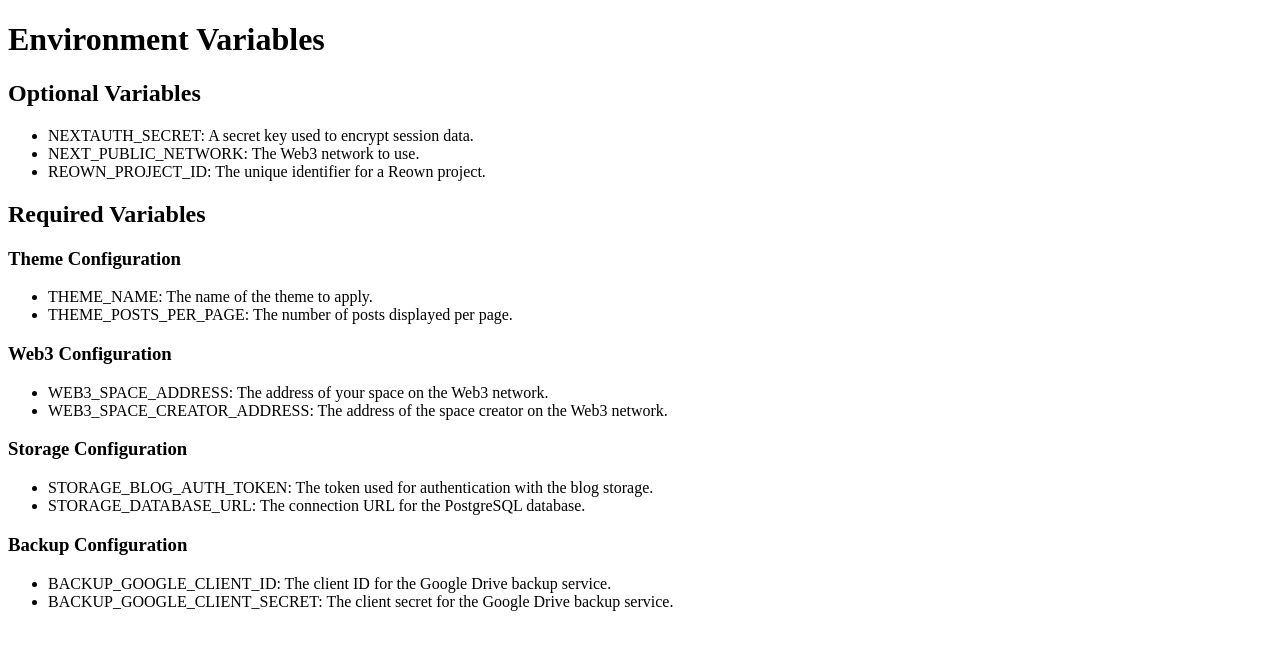
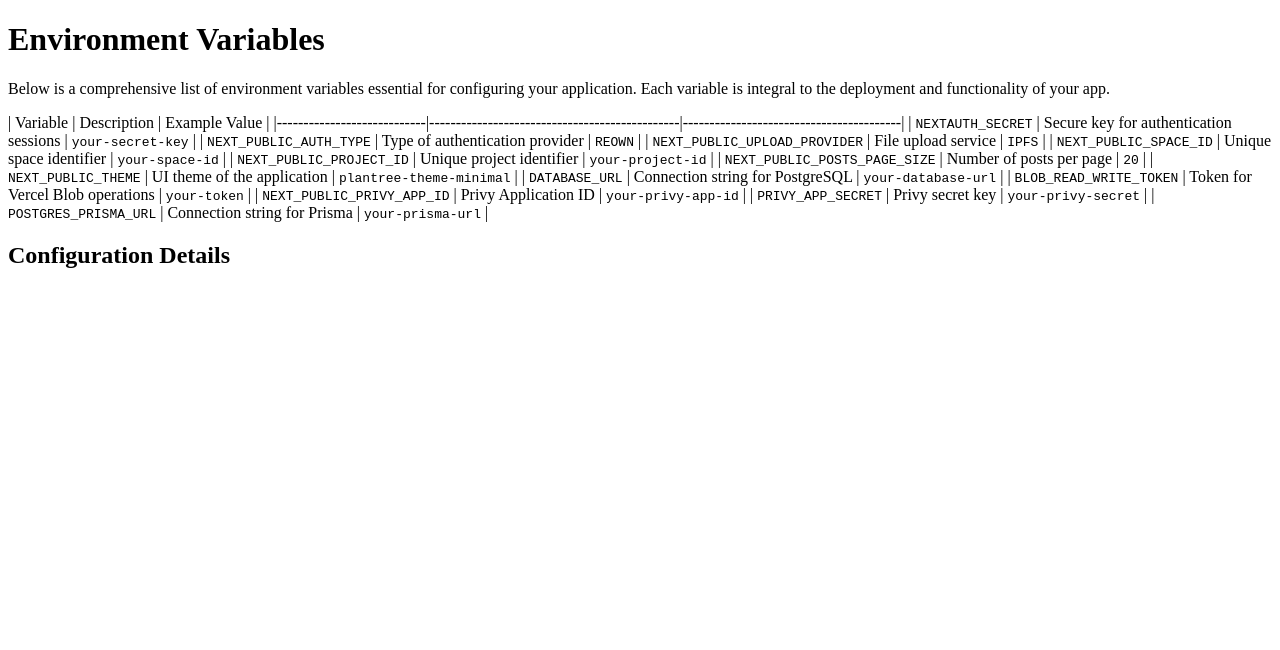
Before and after one commit to penx-lab/penx-docs, a Next.js app: page /guides/environment-variables in a window 1280 px wide. Shown: the top 650 px of the page. Built offline with nearby package versions, Linux system fonts and the light colour scheme.

Commit message:
docs: update environment mdx

```diff
--- a/pages/guides/environment-variables.mdx
+++ b/pages/guides/environment-variables.mdx
@@ -1,24 +1,20 @@
 # Environment Variables
 
-## Optional Variables
-+ NEXTAUTH_SECRET: A secret key used to encrypt session data.
-+ NEXT_PUBLIC_NETWORK: The Web3 network to use.
-+ REOWN_PROJECT_ID: The unique identifier for a Reown project.
+Below is a comprehensive list of environment variables essential for configuring your application. Each variable is integral to the deployment and functionality of your app.
 
-## Required Variables
+| Variable                   | Description                                   | Example Value                           |
+|----------------------------|-----------------------------------------------|-----------------------------------------|
+| `NEXTAUTH_SECRET`          | Secure key for authentication sessions        | `your-secret-key`                       |
+| `NEXT_PUBLIC_AUTH_TYPE`    | Type of authentication provider               | `REOWN`                                 |
+| `NEXT_PUBLIC_UPLOAD_PROVIDER` | File upload service                       | `IPFS`                                  |
+| `NEXT_PUBLIC_SPACE_ID`     | Unique space identifier                       | `your-space-id`                         |
+| `NEXT_PUBLIC_PROJECT_ID`   | Unique project identifier                     | `your-project-id`                       |
+| `NEXT_PUBLIC_POSTS_PAGE_SIZE` | Number of posts per page                   | `20`                                    |
+| `NEXT_PUBLIC_THEME`        | UI theme of the application                   | `plantree-theme-minimal`                |
+| `DATABASE_URL`             | Connection string for PostgreSQL              | `your-database-url`                     |
+| `BLOB_READ_WRITE_TOKEN`    | Token for Vercel Blob operations              | `your-token`                            |
+| `NEXT_PUBLIC_PRIVY_APP_ID` | Privy Application ID                          | `your-privy-app-id`                     |
+| `PRIVY_APP_SECRET`         | Privy secret key                              | `your-privy-secret`                     |
+| `POSTGRES_PRISMA_URL`      | Connection string for Prisma                  | `your-prisma-url`                       |
 
-### Theme Configuration
-+ THEME_NAME: The name of the theme to apply.
-+ THEME_POSTS_PER_PAGE: The number of posts displayed per page.
-
-### Web3 Configuration
-+ WEB3_SPACE_ADDRESS: The address of your space on the Web3 network.
-+ WEB3_SPACE_CREATOR_ADDRESS: The address of the space creator on the Web3 network.
-
-### Storage Configuration
-+ STORAGE_BLOG_AUTH_TOKEN: The token used for authentication with the blog storage.
-+ STORAGE_DATABASE_URL: The connection URL for the PostgreSQL database.
-
-### Backup Configuration
-+ BACKUP_GOOGLE_CLIENT_ID: The client ID for the Google Drive backup service.
-+ BACKUP_GOOGLE_CLIENT_SECRET: The client secret for the Google Drive backup service.
+## Configuration Details
```
